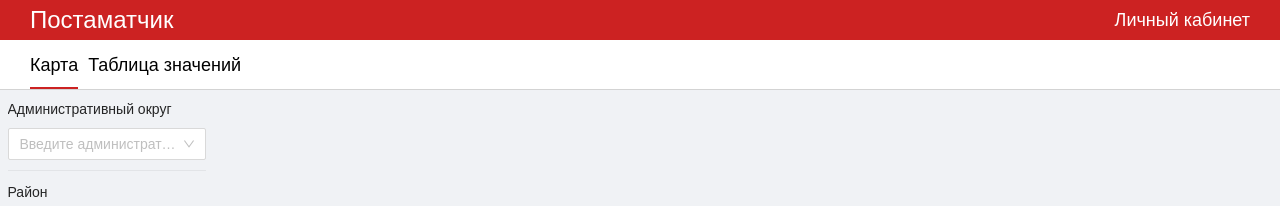
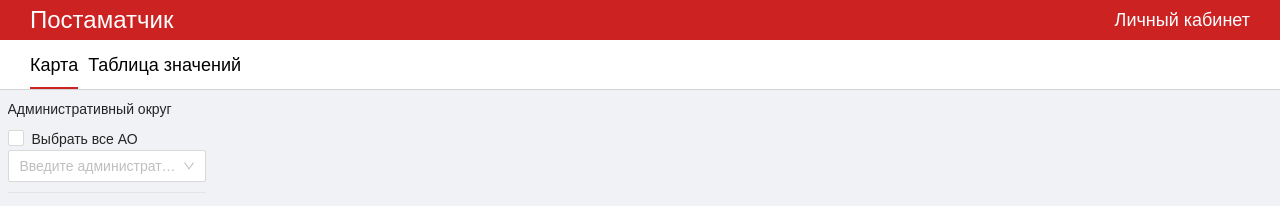
Before and after one commit to HoneyQumo/postamater, a React (Create React App) app: page /map in a window 1280 px wide. Shown: the top 206 px of the page. Built offline with nearby package versions, Linux system fonts and the light colour scheme; no server answers; a web font is replaced by a local one.

Commit message:
в MapSidebar.jsx внес правки, для работы с формой antd использовал useRef().

```diff
--- a/src/components/Map/MapSidebar/MapSidebar.jsx
+++ b/src/components/Map/MapSidebar/MapSidebar.jsx
@@ -1,41 +1,59 @@
-import React, {useEffect, useRef, useState} from 'react';
-import {Button, Divider, Form, InputNumber, Select, Slider} from 'antd';
+import React, {useRef, useState} from 'react';
+import {Button, Checkbox, Divider, Form, InputNumber, Radio, Select, Slider} from 'antd';
 
 import './MapSidebar.scss';
 import {useSelector} from 'react-redux';
-import {logDOM} from '@testing-library/react';
 
 
 const MapSidebar = () => {
+  const refForm = useRef();
   const AOData = useSelector(state => state.pointsList.AOData);
   const AOWithMOData = useSelector(state => state.pointsList.AOWithMOData);
   const [targetDistrict, setTargetDistrict] = useState([]);
+  const [selectAll, setSelectAll] = useState(false);
+
 
   const handleAOInputSelect = (value) => {
-    setTargetDistrict([]);
     const findDist = AOWithMOData.find((item) => Object.keys(item)[0] === value);
     setTargetDistrict(findDist[value].map((item) => ({value: item, label: item})));
   };
 
+  const handleCheckboxToggle = (event) => {
+    setSelectAll(event.target.checked);
+  };
 
   const handleFormSubmit = (formData) => {
     console.log(formData);
-    const {targetArea,targetDistrict, targetDoorstep, targetCoverage, targetPostsNumber } = formData;
+    const {targetArea, targetDistrict, targetDoorstep, targetCoverage, targetPostsNumber} = formData;
 
-    const fetchData = async () => {
+    if (selectAll) {
+      refForm.current.setFieldValue('targetArea', AOData.name);
+      const tempArr = [];
+      AOWithMOData.map((item) => {
+        const temp = Object.values(item)[0];
+        tempArr.push(...temp);
+      });
+      refForm.current.setFieldValue('targetDistrict', tempArr);
+    }
+
+
+    const fetchOrderId = async () => {
       const response = await fetch(`http://37.230.196.15/arrangeKali/api/v1/postArrangeOrder/?targetArea=${targetArea}&targetDistrict=${targetDistrict}&targetDoorstep=${targetDoorstep}&targetCoverage=${targetCoverage}&targetPostsNumber=${targetPostsNumber}`);
-      const data = await response.json();
-      console.log(data);
+      const resData = await response.json();
+      console.log(resData);
     };
-    fetchData();
+    fetchOrderId();
+    refForm.current.resetFields()
   };
+
 
   return (
     <>
-      <Form layout="vertical" className="mapForm" onFinish={handleFormSubmit}>
+      <Form layout="vertical" className="mapForm" onFinish={handleFormSubmit} ref={refForm}>
         <Form.Item className="mapForm__item" label="Административный округ" name="targetArea">
-          {/*TODO: Настроить поиск вне зависимости от регистра*/}
+          <Checkbox onChange={handleCheckboxToggle} checked={selectAll}>Выбрать все АО</Checkbox>
           <Select
+            disabled={selectAll}
             onSelect={handleAOInputSelect}
             showSearch
             placeholder="Введите административный округ"
@@ -45,7 +63,7 @@ const MapSidebar = () => {
               (optionA?.label ?? '').toLowerCase().localeCompare((optionB?.label ?? '').toLowerCase())
             }
             options={AOData.name.map((item, i) => {
-              //TODO: АККУРАТНО value: AOData.name, label: AOData.name + AOData.abbrev[i]
+              // АККУРАТНО value: AOData.name, label: AOData.name + AOData.abbrev[i]
               return {value: item, label: `${item} (${AOData.abbrev[i]})`};
             })}
           />
@@ -53,13 +71,12 @@ const MapSidebar = () => {
         <Divider className="mapForm__divider"/>
         <Form.Item className="mapForm__item" label="Район" name="targetDistrict">
           <Select
-            onClear={(e) => {console.log(e);}}
             mode="multiple"
             allowClear
+            maxTagCount="responsive"
             placeholder={targetDistrict.length === 0 ? 'Сначала выберите АО' : 'Укажите район(ы)'}
-            disabled={targetDistrict.length === 0}
+            disabled={selectAll}
             options={targetDistrict}
-
           />
         </Form.Item>
         <Divider className="mapForm__divider"/>
```
